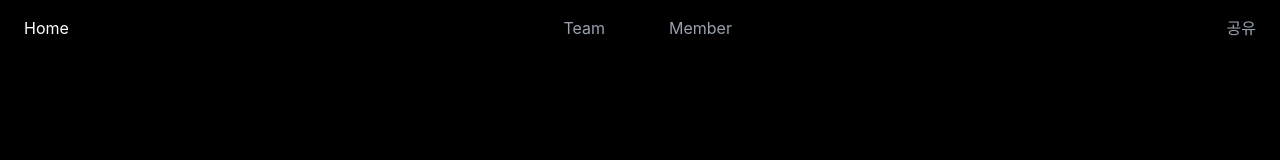
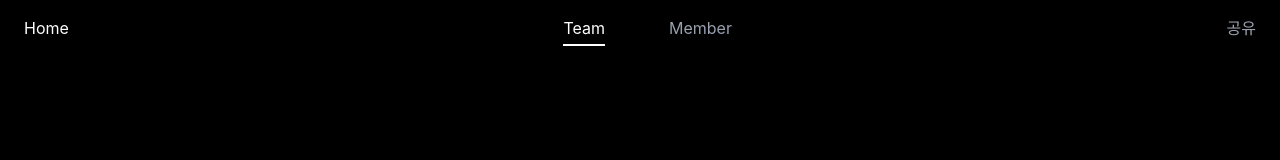
Before and after one commit to ardan0128/3AM, a React (Vite) app in the folder front-end/vite-3am/: page /team in a window 1280 px wide. Shown: the top 160 px of the page. Built offline with nearby package versions, Linux system fonts and the light colour scheme.

Commit message:
[FEAT] add active css at NavLink

```diff
--- a/front-end/vite-3am/package.json
+++ b/front-end/vite-3am/package.json
@@ -3,6 +3,9 @@
   "private": true,
   "version": "0.0.0",
   "type": "module",
+  "imports": {
+    "#App.css": "./src/App.css"
+  },
   "scripts": {
     "dev": "vite",
     "build": "tsc -b && vite build",
--- /dev/null
+++ b/front-end/vite-3am/src/components/Header/Navbar/NavItem.module.css
@@ -0,0 +1,29 @@
+@reference '#App.css';
+
+.navItem {
+  @apply relative text-gray-400;
+}
+
+.navItem::after {
+  @apply absolute right-0 -bottom-2 h-0.5 w-0 bg-gray-200 transition-all duration-300 content-[''];
+}
+
+.navItem:hover {
+  @apply text-gray-200;
+}
+
+.navItem:hover::after {
+  @apply left-0 w-full;
+}
+
+.active {
+  @apply text-white;
+}
+
+.active:hover {
+  @apply text-white;
+}
+
+.active::after {
+  @apply left-0 w-full bg-white;
+}
--- a/front-end/vite-3am/src/components/Header/Navbar/NavItem.tsx
+++ b/front-end/vite-3am/src/components/Header/Navbar/NavItem.tsx
@@ -1,3 +1,4 @@
+import styles from './NavItem.module.css';
 import { NavLink } from 'react-router';
 
 interface NavItemProps {
@@ -9,7 +10,9 @@ export default function NavItem({ to, children }: NavItemProps) {
   return (
     <>
       <NavLink
-        className="relative text-gray-400 after:absolute after:right-0 after:-bottom-2 after:h-0.5 after:w-0 after:bg-gray-200 after:transition-all after:duration-300 after:content-[''] hover:text-gray-200 hover:after:left-0 hover:after:w-full"
+        className={({ isActive }) =>
+          `${styles.navItem} ${isActive ? styles.active : ''}`
+        }
         to={to}
       >
         {children}
```
Also changed, not shown: front-end/vite-3am/src/components/Header/Navbar/NavItem.css (deleted).
